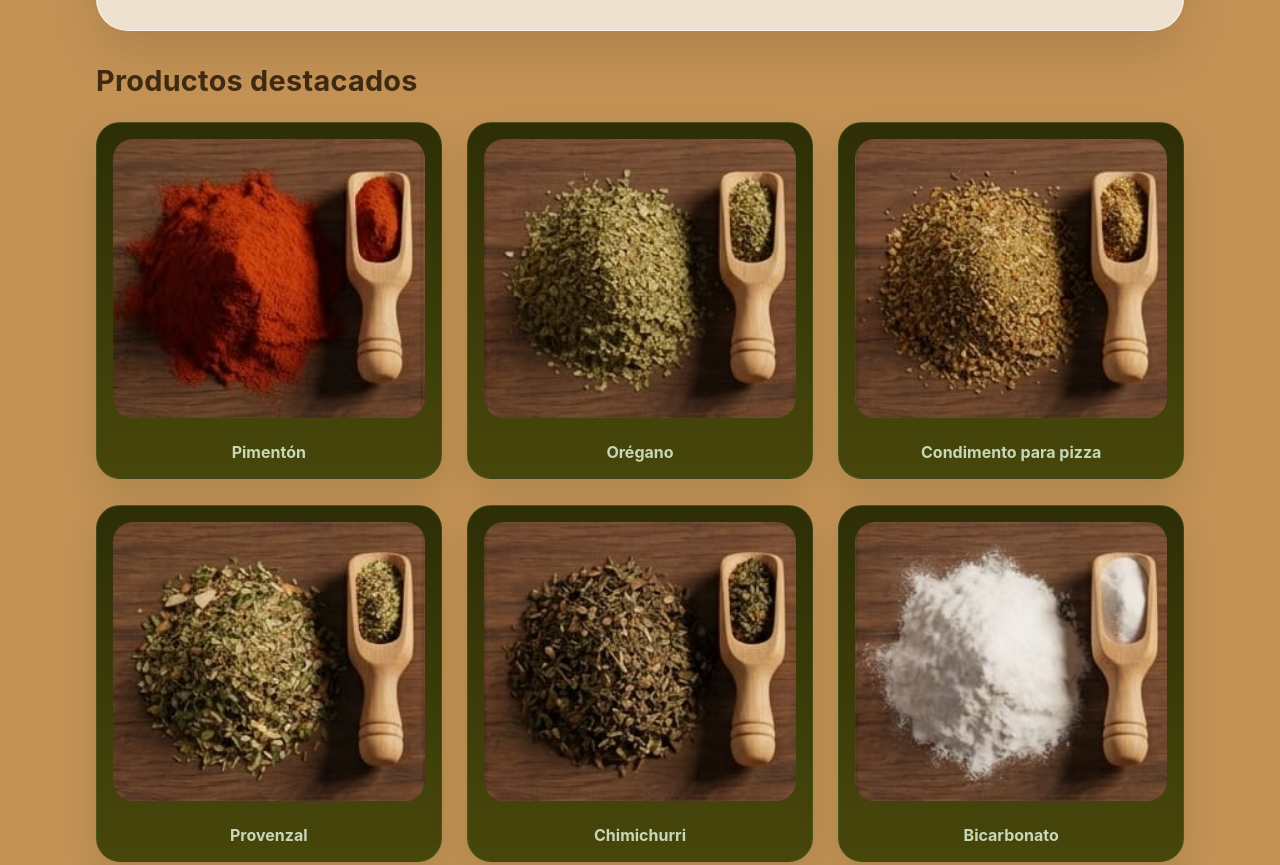
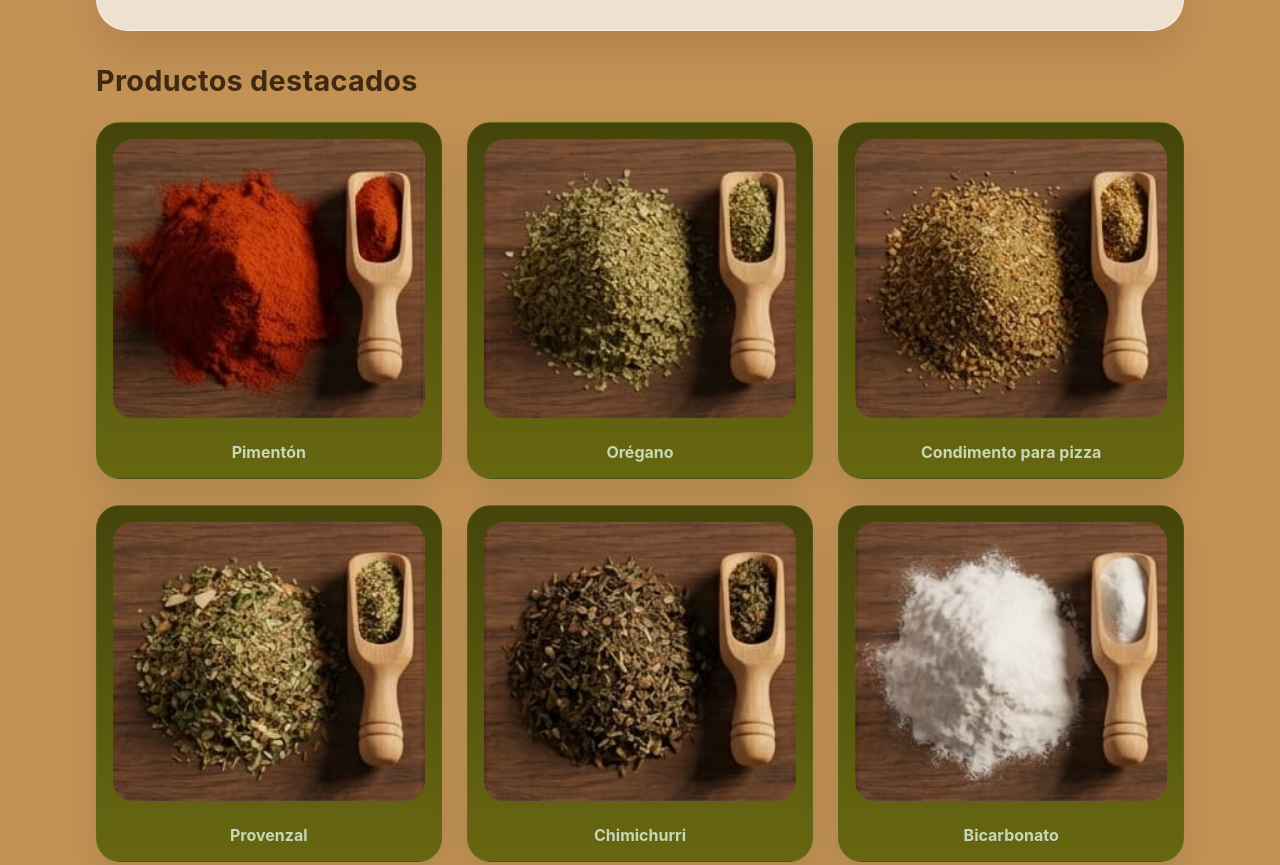
Before and after one commit to 44Naty44/Rosario-Sabores---Especias-Condimentos, a plain HTML site: page index.html in a window 1280 px wide. Shown: the part 491-1356 px from the top of the page. Drawn offline with Linux system fonts and the light colour scheme.

Commit message:
Add files via upload

```diff
--- a/styles.css
+++ b/styles.css
@@ -88,7 +88,7 @@ header {
     grid-template-columns: repeat(3, 1fr);
 }
 .producto {
-    background: linear-gradient(180deg, #2e2e07 0%, #47470b 100%);
+    background: linear-gradient(180deg, #45450b 0%, #676711 100%);
     border: 1px solid rgba(87, 120, 59, 0.3);
     border-radius: 1.5rem;
     display: flex;
```
